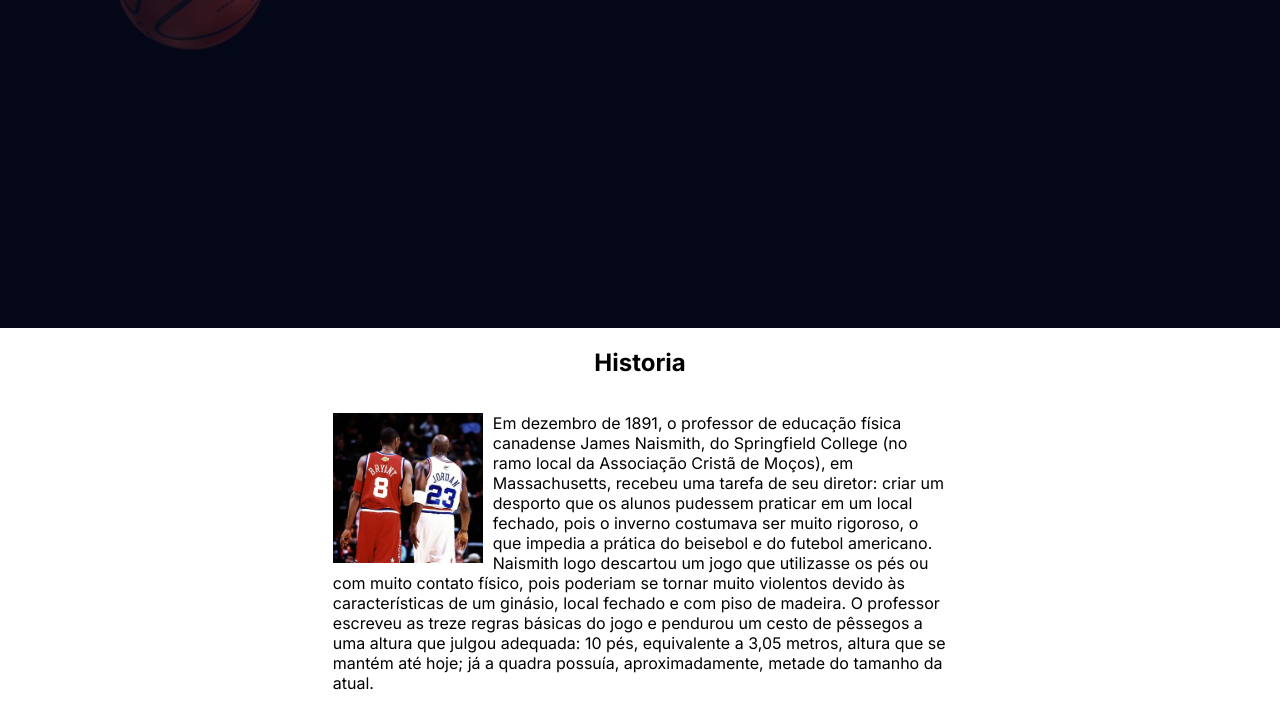
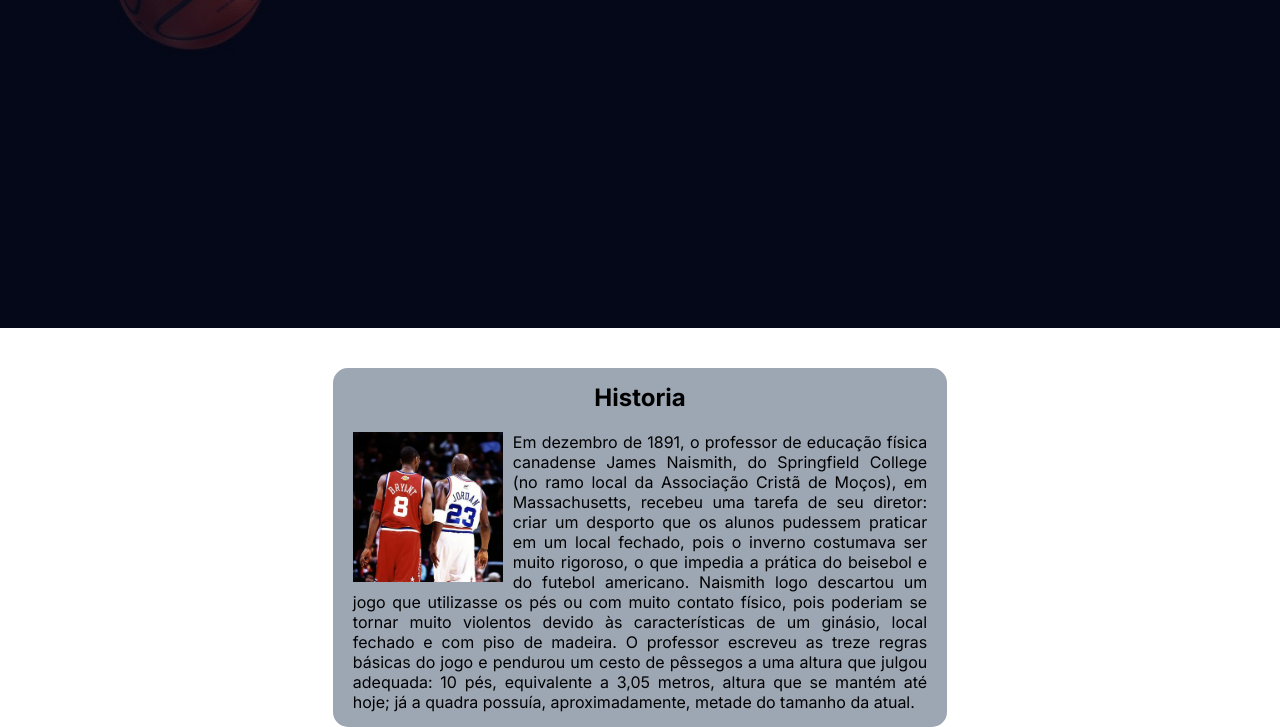
Before and after one commit to luisfelip2005/Basketball4Life, a website: page public/index.html in a window 1280 px wide. Shown: the part 472-1199 px from the top of the page. Drawn offline with Linux system fonts and the light colour scheme.

Commit message:
estilizando o conteudo da historia do basquete

```diff
--- a/public/css/estilo.css
+++ b/public/css/estilo.css
@@ -41,6 +41,7 @@ header ul {
 
 .section_history h1 {
   text-align: center;
+  margin: 0px;
 }
 
 .section_history .container {
@@ -48,8 +49,14 @@ header ul {
 }
 
 .content {
+  margin-top: 40px;
+  border-radius: 15px;
+  padding: 15px 20px;
   display: flex;
+  flex-direction: column;
   gap: 20px;
+
+  background-color: #9da6b3;
 }
 
 .content img {
@@ -59,4 +66,6 @@ header ul {
 }
 
 .content p {
+  text-align: justify;
+  margin: 0px;
 }
--- a/public/index.html
+++ b/public/index.html
@@ -44,9 +44,9 @@
   </section>
 
   <section class="section_history">
-    <h1>Historia</h1>
     <div class="container">
       <div class="content">
+        <h1>Historia</h1>
         <p>
           <img src="./assets/imgs/mjEkb.webp" alt="imagem kobe e michael jordan">
           Em dezembro de 1891, o professor de educação física canadense James Naismith, do
```
Also changed, not shown: 1 other file.
